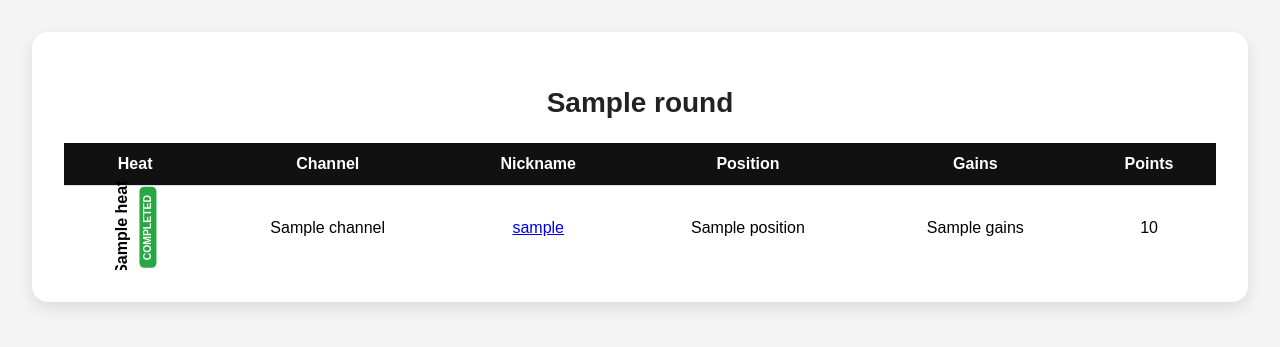
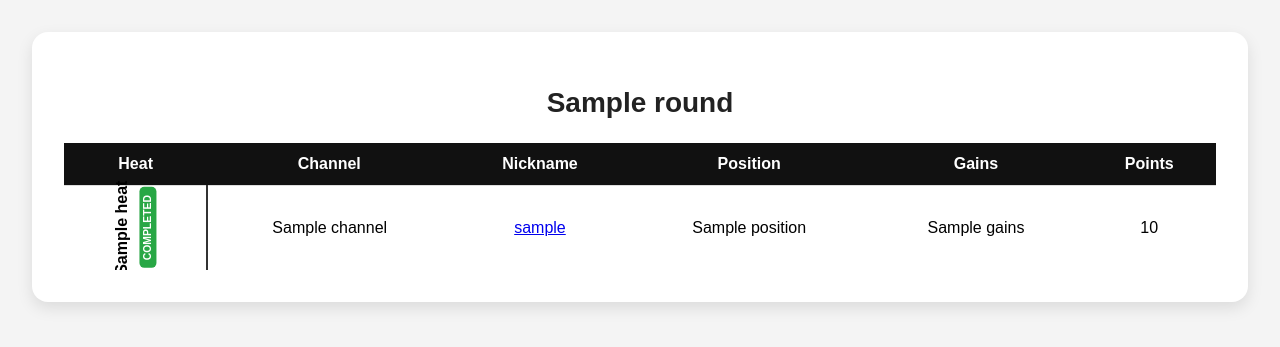
Before and after one commit to Jauler/DroneRaceView, a Flask app: template web/templates/heats.html in a window 1280 px wide. Shown: the part 60-407 px from the top of the page. Run offline with Flask 3, Linux system fonts and the light colour scheme; the template is opened without the code that fills it: most values are stand-ins (such as "Sample title", 1, 10 or a date in 2020).

```diff
--- a/web/static/styles.css
+++ b/web/static/styles.css
@@ -232,6 +232,8 @@ body {
   text-align: center;
   vertical-align: middle;
   width: 1px;
+  min-width: 0;
+  border-right: 2px solid #333;  /* ← Add vertical divider */
 }
 
 .rotated-heat-label {
```
